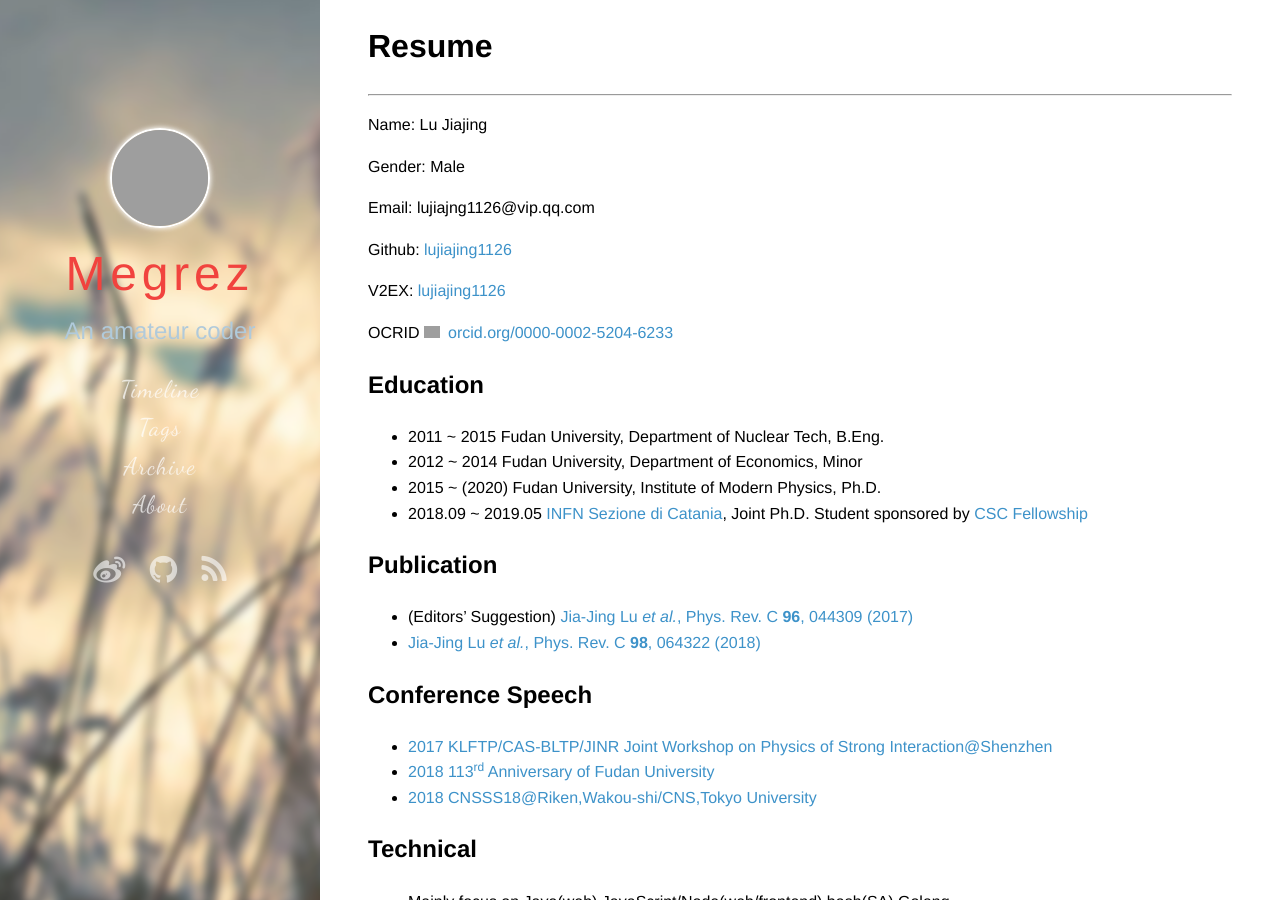
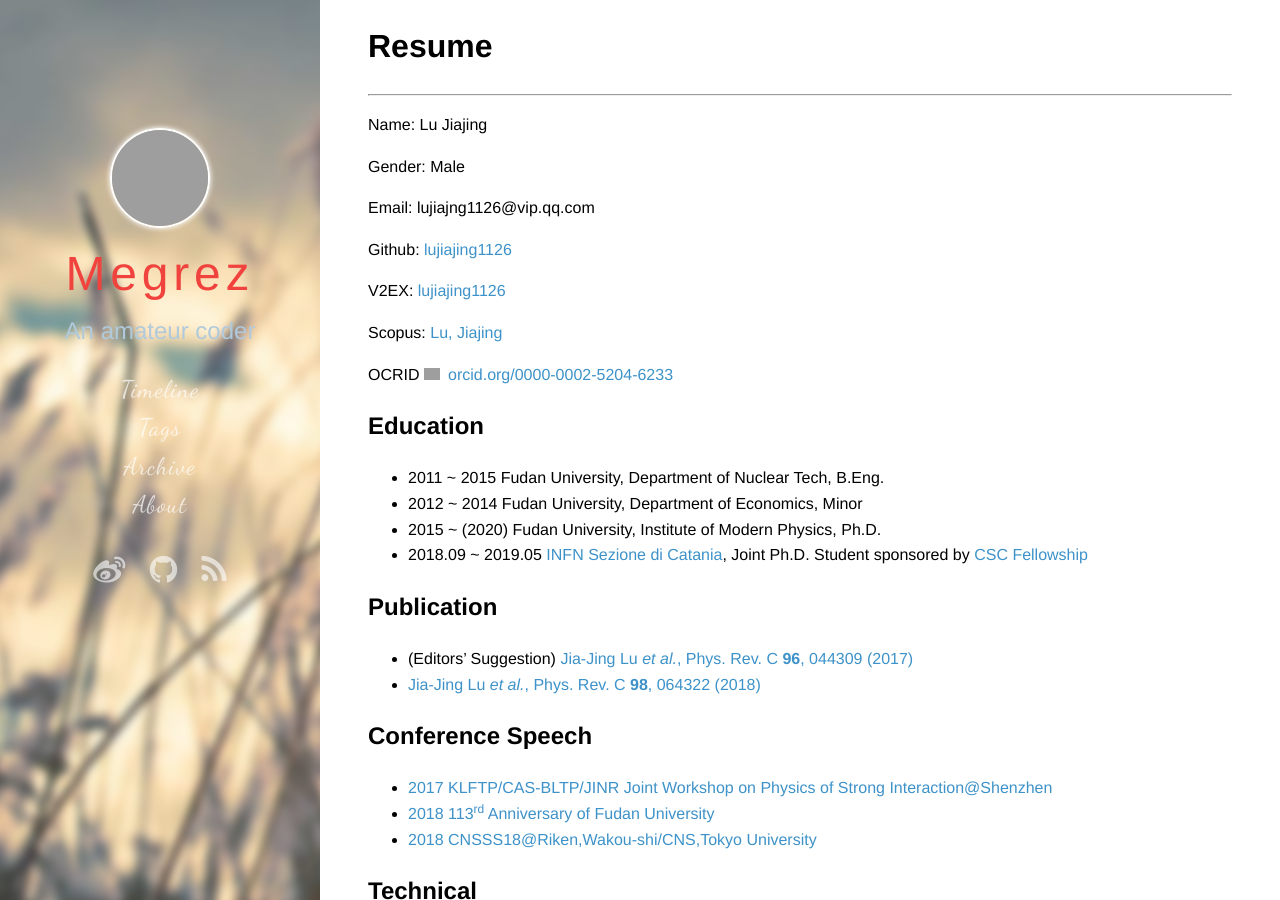
Before and after one commit to lujiajing1126/lujiajing1126.github.com, a Jekyll site: the page built from resume.md, in a window 1280 px wide and 900 px high, cut to the strip 0-900 px from the top of the window. Built offline with Jekyll 4.4.1, drawn with Linux system fonts in a browser that asks for light colours; some web fonts are replaced; comment, search, counter and statistics services are not loaded; grey boxes are pictures that could not be loaded.

Commit message:
Add Scopus

```diff
--- a/resume.md
+++ b/resume.md
@@ -17,6 +17,8 @@ Email: lujiajng1126@vip.qq.com
 Github: [lujiajing1126](https://github.com/lujiajing1126)
 
 V2EX: [lujiajing1126](https://www.v2ex.com/member/lujiajing1126)
+
+Scopus: [Lu, Jiajing](https://www.scopus.com/authid/detail.uri?authorId=57196025279)
 
 <div itemscope itemtype="https://schema.org/Person">OCRID <a itemprop="sameAs" content="https://orcid.org/0000-0002-5204-6233" href="https://orcid.org/0000-0002-5204-6233" target="orcid.widget" rel="noopener noreferrer" style="vertical-align:top;"><img src="https://orcid.org/sites/default/files/images/orcid_16x16.png" style="width:1em;margin-right:.5em;" alt="ORCID iD icon">orcid.org/0000-0002-5204-6233</a></div>
 
```
